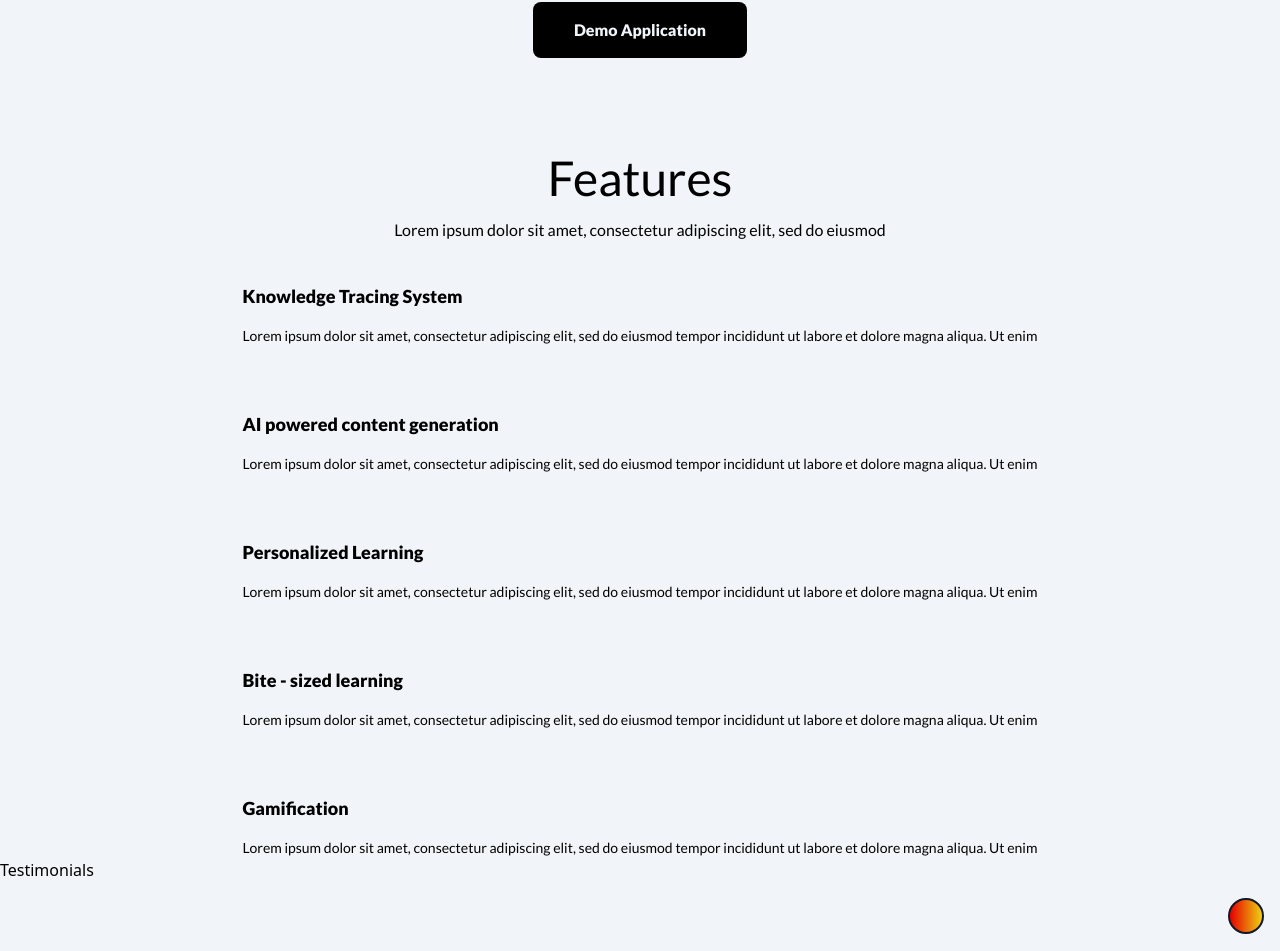
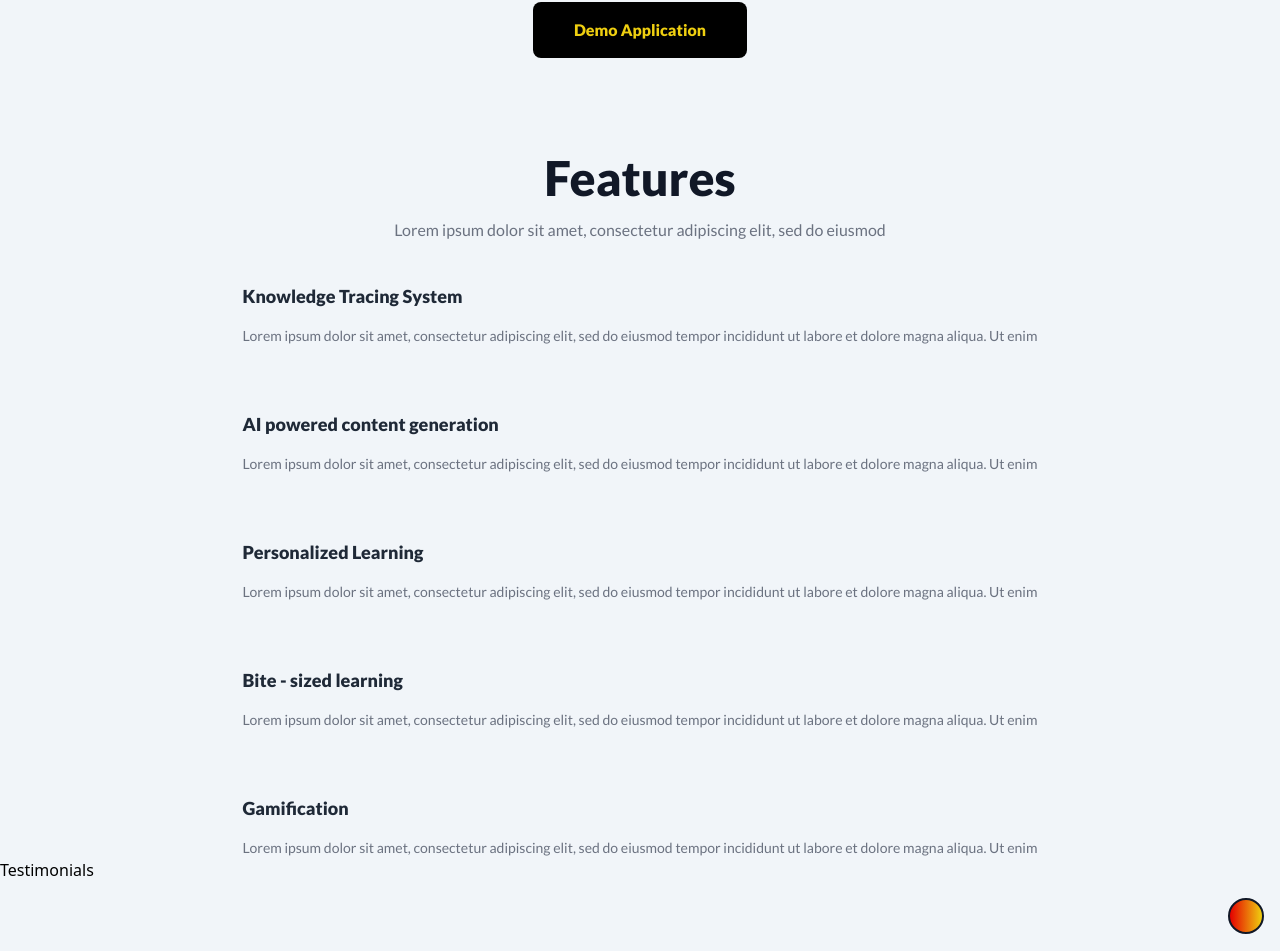
Before and after one commit to masayahingpuno/avante, a Next.js app: page / in a window 1280 px wide. Shown: the part 402-1353 px from the top of the page. Built offline with nearby package versions, Linux system fonts and the light colour scheme.

Commit message:
Update the color of the font

```diff
--- a/components/Front/Feature.tsx
+++ b/components/Front/Feature.tsx
@@ -3,43 +3,51 @@ import React from "react";
 function Feature() {
   return (
     <div className="container mx-auto flex flex-col items-center justify-center px-4 pt-24">
-      <div className="font-main text-5xl ">Features</div>
-      <div className="text-md pt-4 font-main">
+      <div className="font-main text-5xl font-bold text-gray-900">Features</div>
+      <div className="text-md pt-4 font-main text-gray-500">
         Lorem ipsum dolor sit amet, consectetur adipiscing elit, sed do eiusmod
       </div>
       <div className="mt-10  flex w-full flex-col items-center justify-center gap-16">
         <div className="font-main">
-          <h1 className="text-lg font-bold">Knowledge Tracing System</h1>
-          <p className="mt-4 text-sm">
+          <h1 className="text-lg font-bold text-gray-800 ">
+            Knowledge Tracing System
+          </h1>
+          <p className="mt-4 text-sm text-gray-500">
             Lorem ipsum dolor sit amet, consectetur adipiscing elit, sed do
             eiusmod tempor incididunt ut labore et dolore magna aliqua. Ut enim
           </p>
         </div>
 
         <div className="font-main">
-          <h1 className="text-lg font-bold">AI powered content generation</h1>
-          <p className="mt-4 text-sm">
+          <h1 className="text-lg font-bold text-gray-800 ">
+            AI powered content generation
+          </h1>
+          <p className="mt-4 text-sm text-gray-500">
             Lorem ipsum dolor sit amet, consectetur adipiscing elit, sed do
             eiusmod tempor incididunt ut labore et dolore magna aliqua. Ut enim
           </p>
         </div>
         <div className="font-main">
-          <h1 className="text-lg font-bold">Personalized Learning</h1>
-          <p className="mt-4 text-sm">
+          <h1 className="text-lg font-bold text-gray-800">
+            Personalized Learning
+          </h1>
+          <p className="mt-4 text-sm text-gray-500">
             Lorem ipsum dolor sit amet, consectetur adipiscing elit, sed do
             eiusmod tempor incididunt ut labore et dolore magna aliqua. Ut enim
           </p>
         </div>
         <div className="font-main">
-          <h1 className="text-lg font-bold">Bite - sized learning</h1>
-          <p className="mt-4 text-sm">
+          <h1 className="text-lg font-bold text-gray-800 ">
+            Bite - sized learning
+          </h1>
+          <p className="mt-4 text-sm text-gray-500">
             Lorem ipsum dolor sit amet, consectetur adipiscing elit, sed do
             eiusmod tempor incididunt ut labore et dolore magna aliqua. Ut enim
           </p>
         </div>
         <div className="font-main">
-          <h1 className="text-lg font-bold">Gamification</h1>
-          <p className="mt-4 text-sm">
+          <h1 className="text-lg font-bold text-gray-800 ">Gamification</h1>
+          <p className="mt-4 text-sm text-gray-500">
             Lorem ipsum dolor sit amet, consectetur adipiscing elit, sed do
             eiusmod tempor incididunt ut labore et dolore magna aliqua. Ut enim
           </p>
--- a/components/Front/Hero.tsx
+++ b/components/Front/Hero.tsx
@@ -4,12 +4,12 @@ function Hero() {
   return (
     <div className="container mx-auto flex flex-col items-center justify-center ">
       <div className="px-2 pt-24">
-        <h1 className="font-main_bold text-center text-5xl font-bold tracking-tighter text-black subpixel-antialiased	">
+        <h1 className="font-main_bold text-center text-5xl font-bold tracking-tighter text-gray-800 subpixel-antialiased	">
           Empowering education with Artificial Intelligence
         </h1>
       </div>
       <div className="pt-10 md:w-2/3">
-        <p className="px-4 text-center font-main text-lg tracking-wider	text-slate-600">
+        <p className="px-4 text-center font-main text-lg tracking-wider	text-gray-500">
           Lorem ipsum dolor sit amet, consectetur adipiscing elit, sed do
           eiusmod tempor incididunt ut labore et dolore magna aliqua. Ut enim ad
           minim veniam, quis nostrud exercitation ullamco laboris nisi ut
@@ -20,7 +20,7 @@ function Hero() {
         </p>
       </div>
       <div className="mx-6 mt-6 w-3/4 rounded-lg bg-black p-4 text-center hover:bg-slate-800 md:w-1/6">
-        <button className="w-full font-main font-bold text-slate-100">
+        <button className="w-full font-main font-bold text-main_yellow">
           Demo Application
         </button>
       </div>
--- a/pages/about.tsx
+++ b/pages/about.tsx
@@ -3,12 +3,12 @@ import Image from "next/image";
 
 function about() {
   return (
-    <div className="container mx-auto px-4 pt-16 font-main text-zinc-800 subpixel-antialiased">
+    <div className="container mx-auto px-4 pt-16 font-main subpixel-antialiased">
       <div className="md:w-3/4">
-        <h1 className="pt-2 text-3xl font-bold md:text-4xl">
+        <h1 className="pt-2 text-3xl font-bold text-gray-800 md:text-4xl">
           Lorem ipsum dolor sit amet, consectetur adipiscing elit, sed do
         </h1>
-        <p className="pt-4 md:text-lg">
+        <p className="pt-4 text-gray-500 md:text-lg">
           Lorem ipsum dolor sit amet, consectetur adipiscing elit, sed do
           eiusmod tempor incididunt ut labore et dolore magna aliqua. Ut enim ad
           minim veniam, quis nostrud exercitation ullamco laboris nisi ut
@@ -42,8 +42,8 @@ function about() {
 
       <div className="md:flex">
         <div className="pt-20 md:flex md:w-1/2 md:flex-col">
-          <h1 className="text-3xl font-bold">Our Story</h1>
-          <p className="pt-4">
+          <h1 className="text-3xl font-bold text-gray-800">Our Story</h1>
+          <p className="pt-4 text-gray-500">
             Lorem ipsum dolor sit amet, consectetur adipiscing elit, sed do
             eiusmod tempor incididunt ut labore et dolore magna aliqua. Ut enim
             ad minim veniam, quis nostrud exercitation ullamco laboris nisi ut
--- a/pages/contact.tsx
+++ b/pages/contact.tsx
@@ -25,8 +25,10 @@ function Contact() {
   return (
     <div className="container mx-auto  flex flex-col items-center justify-evenly bg-slate-100 pt-24 md:flex-row ">
       <div className="pb-10 font-main md:w-full">
-        <div className="pl-4 text-3xl font-bold">Get in touch</div>
-        <div className="pl-4 text-lg text-zinc-600 md:w-2/3">
+        <div className="pl-4 text-5xl font-bold text-gray-900">
+          Get in touch
+        </div>
+        <div className="pl-4 pt-10 text-lg text-gray-500 md:w-2/3">
           Lorem ipsum dolor sit amet, consectetur adipiscing elit, sed do
           eiusmod tempor incididunt ut labore et dolore magna aliqua. Ut enim
         </div>
@@ -36,7 +38,7 @@ function Contact() {
         onSubmit={onSubmit}
         validationSchema={validationSchema}
       >
-        <Form className="flex w-screen flex-col gap-4 px-6 md:w-1/2">
+        <Form className="flex w-screen flex-col gap-4 px-6 font-bold text-gray-800 md:w-1/2">
           {/* Name */}
           <div>
             <label htmlFor="name">Name</label>
@@ -81,7 +83,7 @@ function Contact() {
           </div>
 
           <button
-            className="mt-10 w-full rounded-lg border-2 bg-black p-2 font-main text-white hover:bg-slate-800"
+            className="mt-10 w-full rounded-lg border-2 bg-black p-2 font-main font-bold text-gray-100  hover:bg-slate-800"
             type="submit"
           >
             Submit
```
